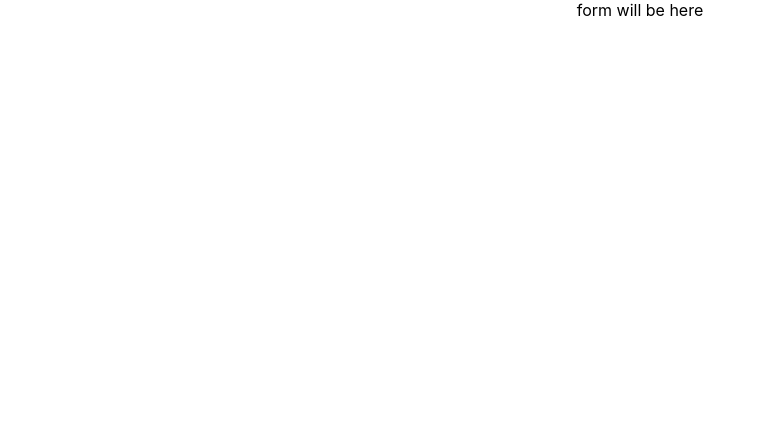
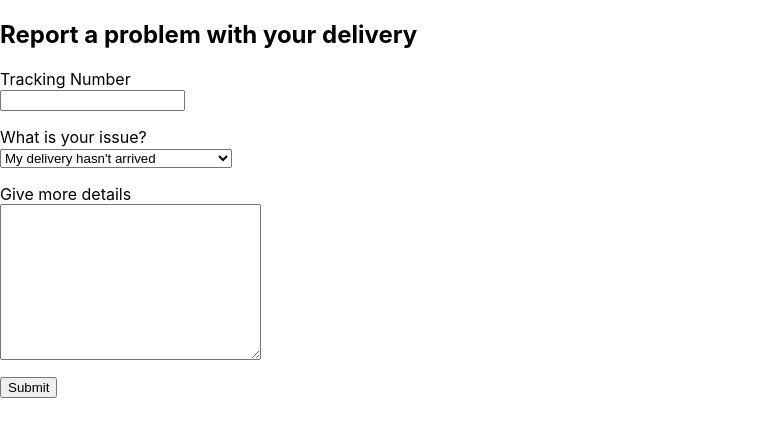
Before and after one commit to thinkful-ei27/jason-derek-redux-form-challenge, a React (Create React App) app: page / in a window 1280 px wide. Shown: the top 436 px of the page, without its empty margins (0-766 px from the left). Built offline with nearby package versions, Linux system fonts and the light colour scheme.

Commit message:
Render static form

```diff
--- a/package.json
+++ b/package.json
@@ -5,7 +5,8 @@
   "dependencies": {
     "react": "^16.7.0",
     "react-dom": "^16.7.0",
-    "react-scripts": "2.1.3"
+    "react-scripts": "2.1.3",
+    "redux-form": "^8.1.0"
   },
   "scripts": {
     "start": "react-scripts start",
--- a/src/App.css
+++ b/src/App.css
@@ -1,32 +1,6 @@
 .App {
-  text-align: center;
-}
-
-.App-logo {
-  animation: App-logo-spin infinite 20s linear;
-  height: 40vmin;
-}
-
-.App-header {
-  background-color: #282c34;
-  min-height: 100vh;
-  display: flex;
-  flex-direction: column;
-  align-items: center;
-  justify-content: center;
-  font-size: calc(10px + 2vmin);
-  color: white;
 }
 
 .App-link {
   color: #61dafb;
 }
-
-@keyframes App-logo-spin {
-  from {
-    transform: rotate(0deg);
-  }
-  to {
-    transform: rotate(360deg);
-  }
-}
--- /dev/null
+++ b/src/delivery-form.css
@@ -0,0 +1,8 @@
+label {
+  display: block;
+  margin-top: 1em;
+}
+
+button {
+  margin: 1em 0;
+}
--- a/src/delivery-form.js
+++ b/src/delivery-form.js
@@ -1,5 +1,31 @@
 import React from 'react';
+import './delivery-form.css';
 
 export default function DeliveryForm(props) {
-  return (<div>form will be here</div>);
+  return (
+    <div class="delivery-form">
+      <h2>Report a problem with your delivery</h2>
+      <form>
+        <div>
+          <label htmlFor="trackingNumber">Tracking Number</label>
+          <input type="text" name="trackingNumber" id="trackingNumber" />
+        </div>
+        <div>
+          <label htmlFor="issue">What is your issue?</label>
+          <select name="issue" id="issue">
+            <option value="not-delivered">My delivery hasn't arrived</option>
+            <option value="wrong-item">The wrong item was delivered</option>
+            <option value="missing-part">Part of my order was missing</option>
+            <option value="damage">Some of my order arrived damaged</option>
+            <option value="other">Other (give details below)</option>
+          </select>
+        </div>
+        <div>
+          <label htmlFor="details">Give more details</label>
+          <textarea name="details" id="details" cols="30" rows="10"></textarea>
+        </div>
+        <button type="submit">Submit</button>
+      </form>
+    </div>
+  );
 };
```
Also changed, not shown: 1 other file (tests, documents, lock files or other folders).
